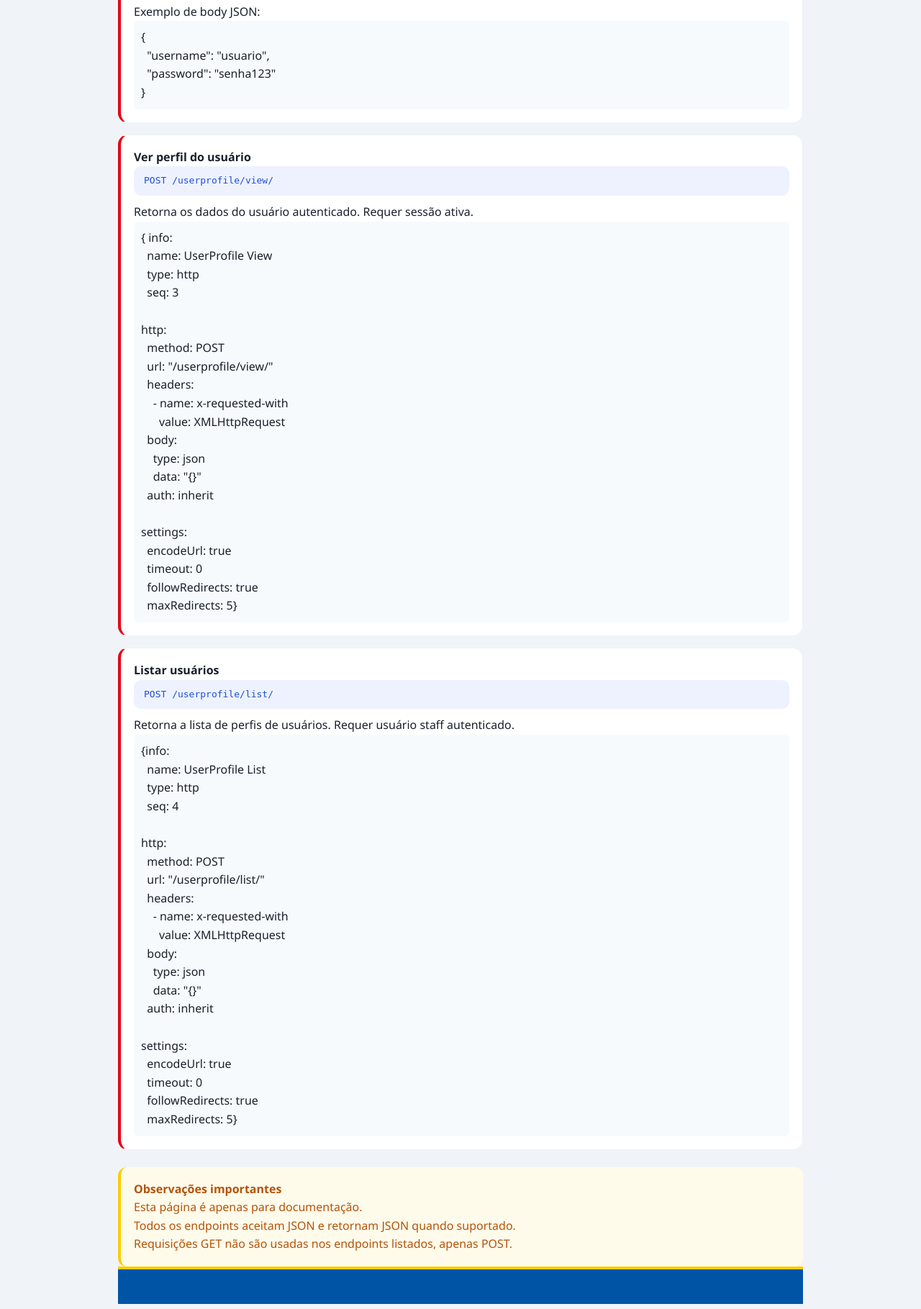
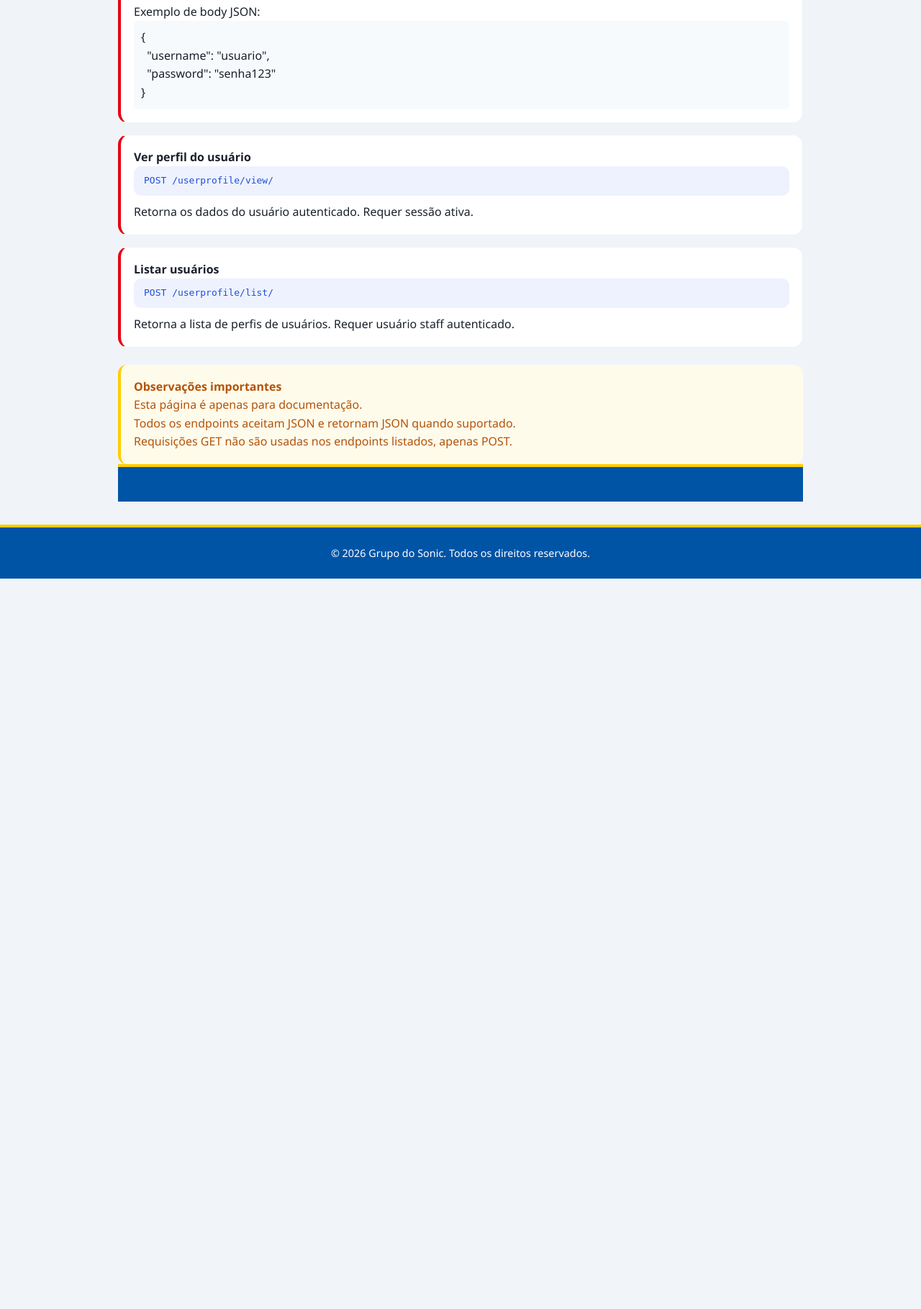
Before and after one commit to erickmorioplay99/grupo-do-sonic, a Django app: page / in a window 1280 px wide. Shown: the part 890-2709 px from the top of the page at 72% size. After the commit the page ends 1694 px from the top, so only its background shows below. Run offline with Django 5.2, Linux system fonts and the light colour scheme.

Commit message:
feat: alteração dos codigo

```diff
--- a/templates/home.html
+++ b/templates/home.html
@@ -42,54 +42,14 @@
                 <strong>Ver perfil do usuário</strong>
                 <span class="endpoint-url">POST /userprofile/view/</span>
                 <p>Retorna os dados do usuário autenticado. Requer sessão ativa.</p>
-                <pre>{ info:
-  name: UserProfile View
-  type: http
-  seq: 3
 
-http:
-  method: POST
-  url: "{{baseURL}}/userprofile/view/"
-  headers:
-    - name: x-requested-with
-      value: XMLHttpRequest
-  body:
-    type: json
-    data: "{}"
-  auth: inherit
-
-settings:
-  encodeUrl: true
-  timeout: 0
-  followRedirects: true
-  maxRedirects: 5}</pre>
             </li>
 
             <li class="endpoint-item">
                 <strong>Listar usuários</strong>
                 <span class="endpoint-url">POST /userprofile/list/</span>
                 <p>Retorna a lista de perfis de usuários. Requer usuário staff autenticado.</p>
-                <pre>{info:
-  name: UserProfile List
-  type: http
-  seq: 4
 
-http:
-  method: POST
-  url: "{{baseURL}}/userprofile/list/"
-  headers:
-    - name: x-requested-with
-      value: XMLHttpRequest
-  body:
-    type: json
-    data: "{}"
-  auth: inherit
-
-settings:
-  encodeUrl: true
-  timeout: 0
-  followRedirects: true
-  maxRedirects: 5}</pre>
             </li>
         </ul>
     </section>
```
